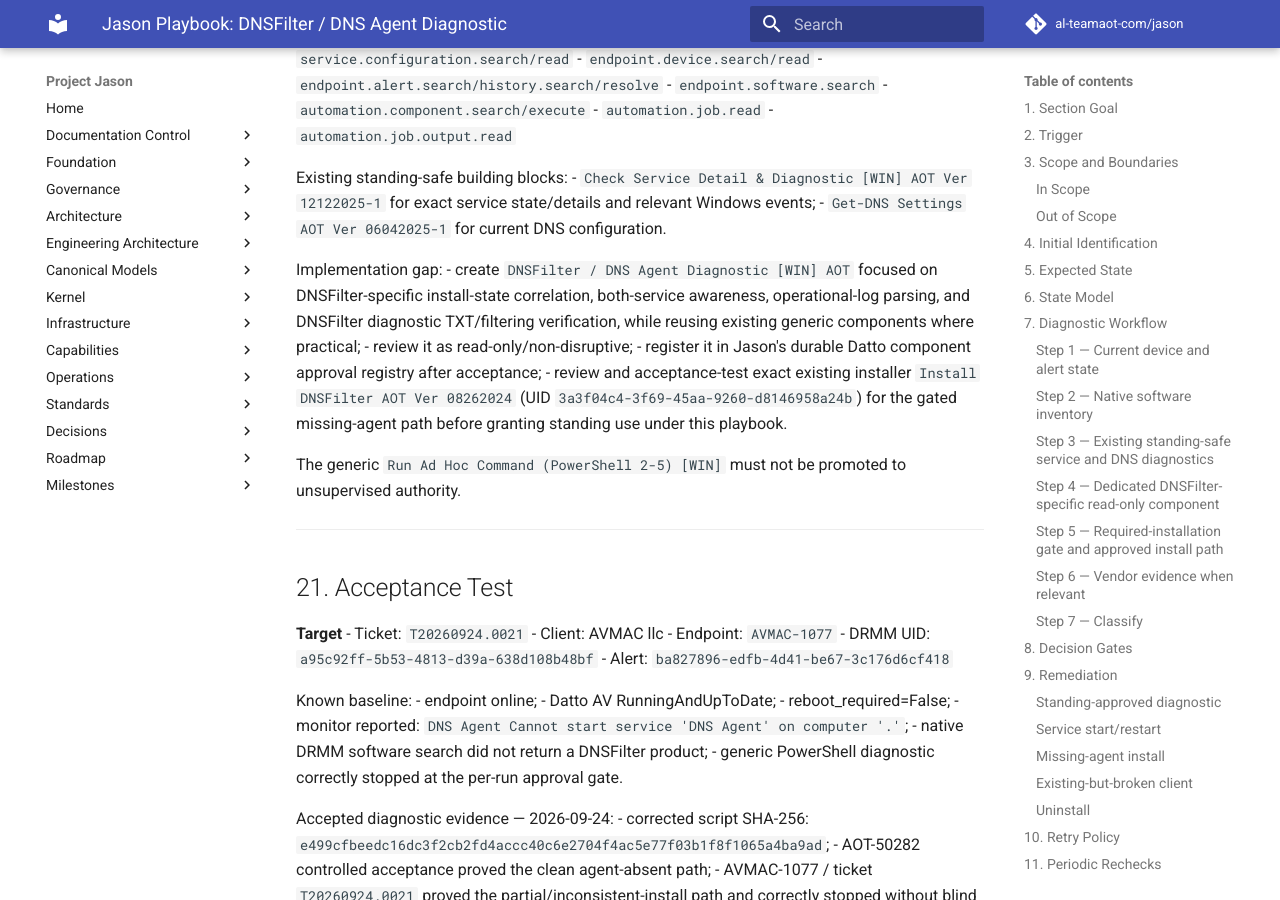
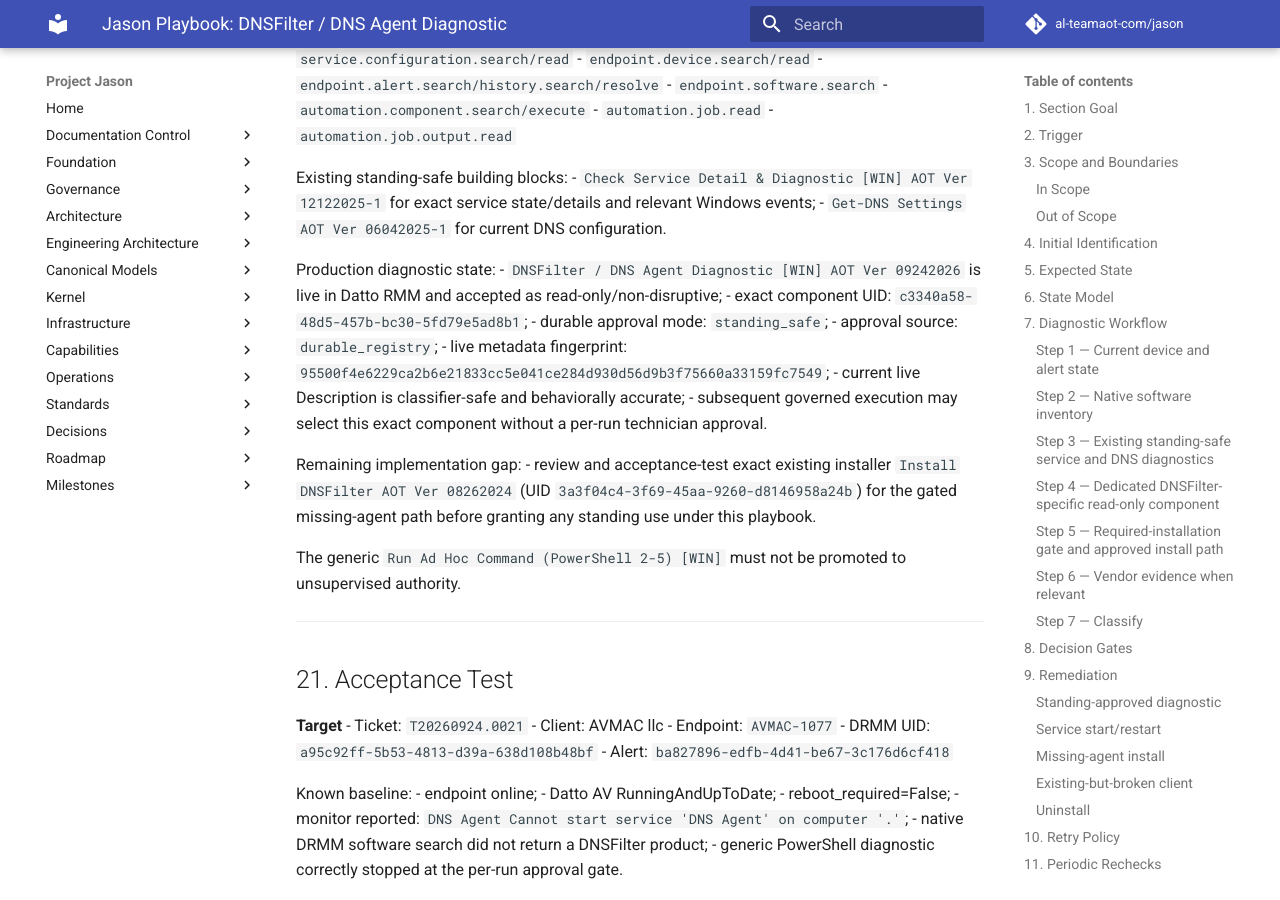
Before and after one commit to al-teamaot-com/jason, an MkDocs documentation site: the page built from docs/playbooks/Jason-DNSFilter-DNS-Agent-Diagnostic.md, in a window 1280 px wide and 900 px high, scrolled down 11437 px. Built offline with MkDocs 1.6.1 and Material for MkDocs 9.7.7, drawn with Linux system fonts in a browser that asks for light colours; comment, search, counter and statistics services are not loaded.

Commit message:
Record DNSFilter diagnostic production state

```diff
--- a/docs/playbooks/Jason-DNSFilter-DNS-Agent-Diagnostic.md
+++ b/docs/playbooks/Jason-DNSFilter-DNS-Agent-Diagnostic.md
@@ -511,11 +511,17 @@
 - `Check Service Detail & Diagnostic [WIN] AOT Ver 12122025-1` for exact service state/details and relevant Windows events;
 - `Get-DNS Settings AOT Ver 06042025-1` for current DNS configuration.
 
-Implementation gap:
-- create `DNSFilter / DNS Agent Diagnostic [WIN] AOT` focused on DNSFilter-specific install-state correlation, both-service awareness, operational-log parsing, and DNSFilter diagnostic TXT/filtering verification, while reusing existing generic components where practical;
-- review it as read-only/non-disruptive;
-- register it in Jason's durable Datto component approval registry after acceptance;
-- review and acceptance-test exact existing installer `Install DNSFilter AOT Ver 08262024` (UID `3a3f04c4-3f69-45aa-9260-d8146958a24b`) for the gated missing-agent path before granting standing use under this playbook.
+Production diagnostic state:
+- `DNSFilter / DNS Agent Diagnostic [WIN] AOT Ver 09242026` is live in Datto RMM and accepted as read-only/non-disruptive;
+- exact component UID: `c3340a58-48d5-457b-bc30-5fd79e5ad8b1`;
+- durable approval mode: `standing_safe`;
+- approval source: `durable_registry`;
+- live metadata fingerprint: `95500f4e6229ca2b6e21833cc5e041ce284d930d56d9b3f75660a33159fc7549`;
+- current live Description is classifier-safe and behaviorally accurate;
+- subsequent governed execution may select this exact component without a per-run technician approval.
+
+Remaining implementation gap:
+- review and acceptance-test exact existing installer `Install DNSFilter AOT Ver 08262024` (UID `3a3f04c4-3f69-45aa-9260-d8146958a24b`) for the gated missing-agent path before granting any standing use under this playbook.
 
 The generic `Run Ad Hoc Command (PowerShell 2-5) [WIN]` must not be promoted to unsupervised authority.
 
```
